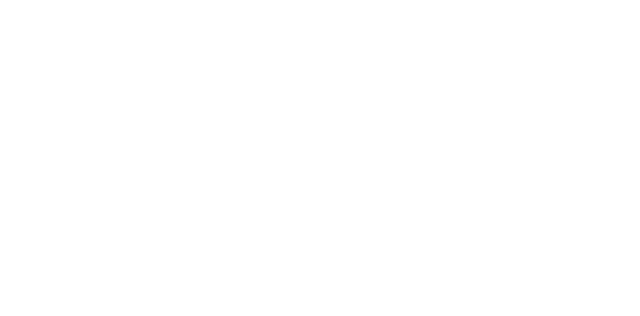
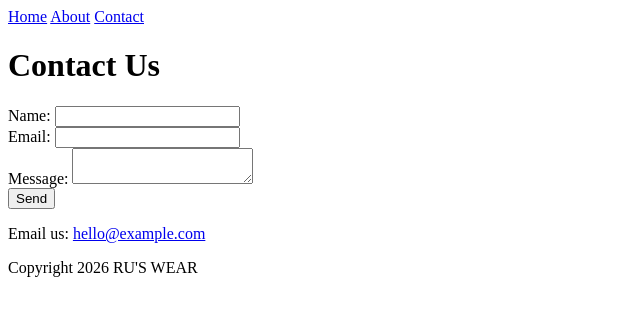
Before and after one commit to ruhama-bit/ru-s-wear, a plain HTML site: page pages/contact.html in a window 1280 px wide. Shown: the whole page, without its empty margins (0-640 px from the left). Drawn offline with Linux system fonts and the light colour scheme.

Commit message:
update homepage and contact page

```diff
--- a/pages/contact.html
+++ b/pages/contact.html
@@ -0,0 +1,43 @@
+
+<!DOCTYPE html>
+<html lang="en">
+<head>
+    <meta charset="UTF-8">
+    <meta name="viewport" content="width=device-width, initial-scale=1.0">
+    <title>Document</title>
+</head>
+<body>
+    <nav>
+    <a href="../index.html">Home</a>
+    <a href="about.html">About</a>
+    <a href="contact.html">Contact</a>
+</nav>
+
+<main>
+    <h1>Contact Us</h1>
+
+    <form>
+        <label for="name">Name:</label>
+        <input type="text" id="name" name="name" required>
+        <br>
+
+        <label for="email">Email:</label>
+        <input type="email" id="email" name="email" required>
+        <br>
+
+        <label for="message">Message:</label>
+        <textarea id="message" name="message" required></textarea>
+        <br>
+
+        <input type="submit" value="Send">
+    </form>
+
+    <p>Email us: <a href="mailto:hello@example.com">hello@example.com</a></p>
+</main>
+
+<footer>
+    <p>Copyright 2026 RU'S WEAR</p>
+</footer>
+
+</body>
+</html>
```
Also changed, not shown: index.html (+5 -3 lines).
